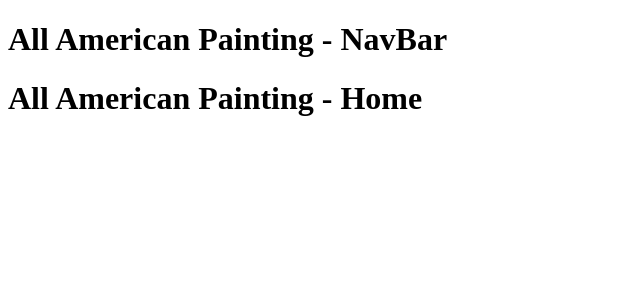
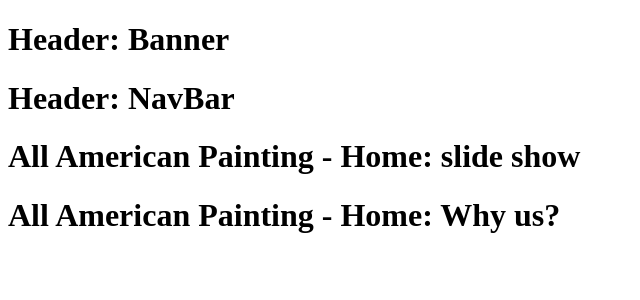
Before and after one commit to JacquesFr/AllAmericanPainting, a React (Create React App) app in the folder all_american_painting/: page / in a window 1280 px wide. Shown: the top 300 px of the page, without its empty margins (0-640 px from the left). Built offline with nearby package versions, Linux system fonts and the light colour scheme.

Commit message:
Added banner.js and navbar.js

```diff
--- /dev/null
+++ b/all_american_painting/src/components/Banner.js
@@ -0,0 +1,11 @@
+import React from 'react';
+
+const Banner = () => {
+    return (
+        <div>
+            <h1>Header: Banner </h1>
+        </div>
+    );
+};
+
+export default Banner;
--- a/all_american_painting/src/components/Header.js
+++ b/all_american_painting/src/components/Header.js
@@ -1,9 +1,12 @@
 import React from 'react';
+import Banner from './Banner';
+import NavBar from './NavBar';
 
 const Header = () => {
     return (
         <div>
-            <h1>All American Painting - NavBar </h1>
+            <Banner />
+            <NavBar />
         </div>
     );
 };
--- a/all_american_painting/src/components/Home.js
+++ b/all_american_painting/src/components/Home.js
@@ -3,7 +3,8 @@
 const Home = () => {
     return (
         <div>
-            <h1>All American Painting - Home </h1>
+            <h1>All American Painting - Home: slide show </h1>
+            <h1>All American Painting - Home: Why us?</h1>
         </div>
     );
 };
--- /dev/null
+++ b/all_american_painting/src/components/NavBar.js
@@ -0,0 +1,11 @@
+import React from 'react';
+
+const NavBar = () => {
+    return (
+        <div>
+            <h1>Header: NavBar </h1>
+        </div>
+    );
+};
+
+export default NavBar;
```
Also changed, not shown: 1 other file (tests, documents, lock files or other folders).
